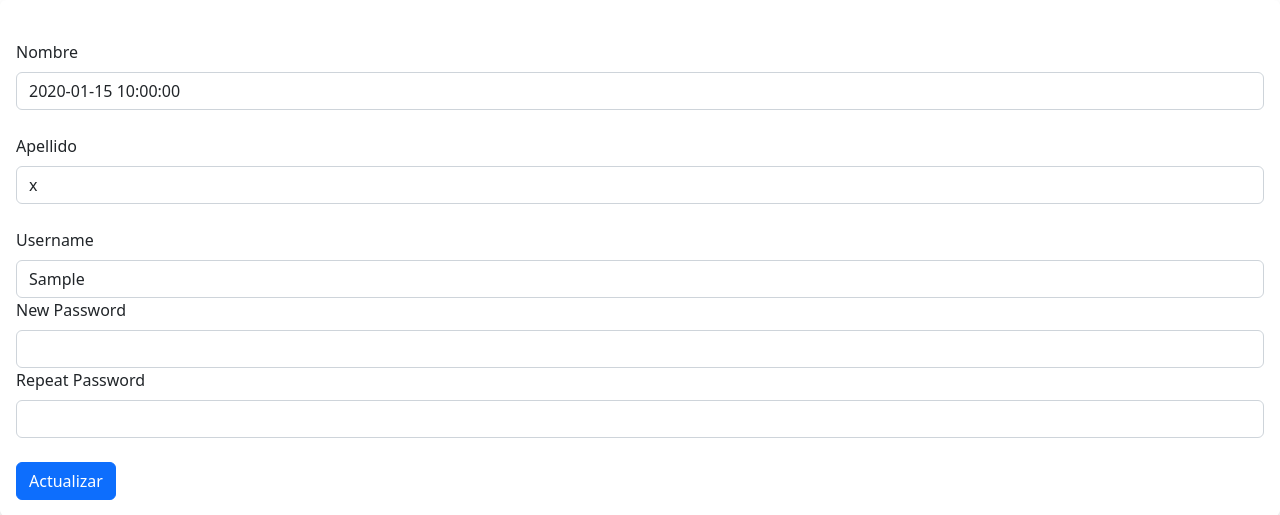
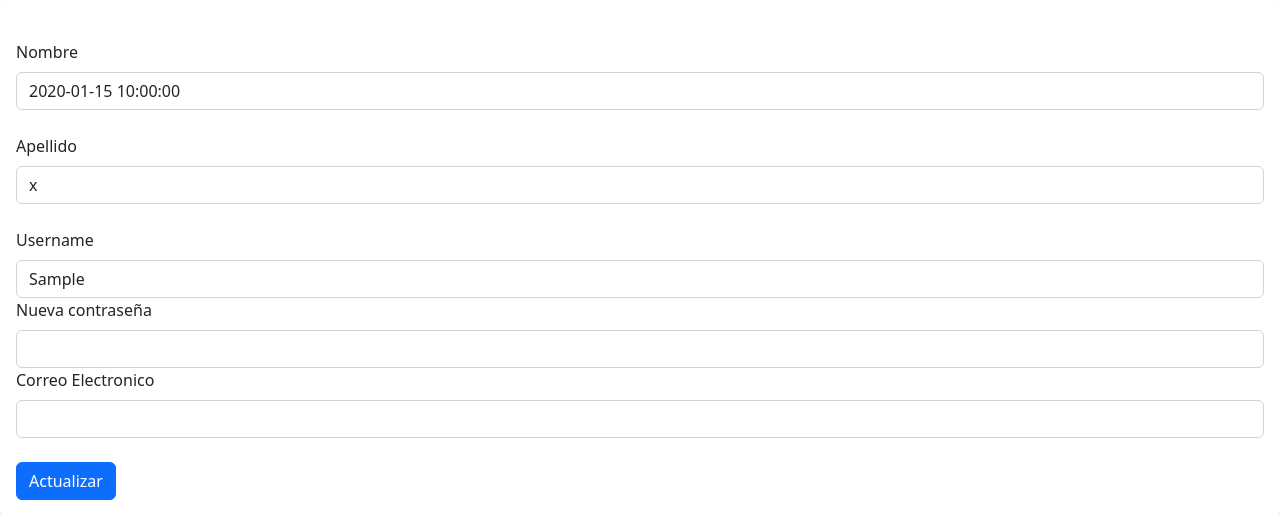
Before and after one commit to SebastianOrtegaCL/lenguajeparatodospy, a Flask app: page /perfil/update/1 in a window 1280 px wide. Shown: the top 515 px of the page. Run offline with Flask 2, Linux system fonts and the light colour scheme; a user stored in the database is signed in; tables that the repository leaves empty or names only in its code hold one stand-in row (values such as "Sample post"); data that the repository does not hold is empty; some libraries are stand-ins or nearby versions.

Commit message:
algunos Fields agregados con sus respectivas validaciones, (password, correo)

```diff
--- a/app.py
+++ b/app.py
@@ -2,7 +2,6 @@ from flask import Flask, render_template, request, redirect, url_for, flash, Res
 from flask_mysqldb import MySQL
 from flask_wtf.csrf import CSRFProtect  # Para el token de protección
 from flask_login import LoginManager, login_user, logout_user, login_required
-
 from flask_wtf import FlaskForm
 from wtforms import *
 from wtforms.validators import *
@@ -155,12 +154,16 @@ class LoginRegisterForm(FlaskForm):
     tiposexo = StringField('tiposexo', validators=[InputRequired()])
 ###
 class UserForm(FlaskForm):
-    nombre = StringField('Nombre', validators=[InputRequired()])
-    apellidos = StringField('Apellido', validators=[InputRequired()])
-    username = StringField('Username', validators=[InputRequired()])
-    password = PasswordField('New Password', [InputRequired(), EqualTo('confirm', message='Passwords must match')])
-    confirm  = PasswordField('Repeat Password')
-    # correo = StringField('Correo', validators=[InputRequired()])
+    nombre = StringField('Nombre', validators=[InputRequired(), Length(min=3, max=25)])
+    apellidos = StringField('Apellido', validators=[InputRequired(), Length(min=3, max=25)])
+    username = StringField('Username', validators=[InputRequired(), Length(min=3, max=25)])
+    password = PasswordField('Nueva contraseña', validators=[
+        InputRequired(),
+        Length(min=3, max=15),
+        ])
+    correo = EmailField('Correo Electronico', [
+        validators.Length(min=6, max=35),
+        ])
     # telefono = StringField('Teléfono', validators=[InputRequired()])
     # direccion = StringField('Dirección', validators=[InputRequired()])
     # submit = SubmitField("Actualizar")
--- a/templates/update.html
+++ b/templates/update.html
@@ -16,10 +16,10 @@
             {{ form.username(class="form-control", value=form_update.2) }}
 
             {{ form.password.label(class="form-label") }}
-            {{ form.password(class="form-control")}}
+            {{ form.password(class="form-control") }}
 
-            {{ form.confirm.label(class="form-label") }}
-            {{ form.confirm(class="form-control") }}
+            {{ form.correo.label(class="form-label") }}
+            {{ form.correo(class="form-control") }}
 
             <br>
             <button class="btn btn-primary btn-block">
```
